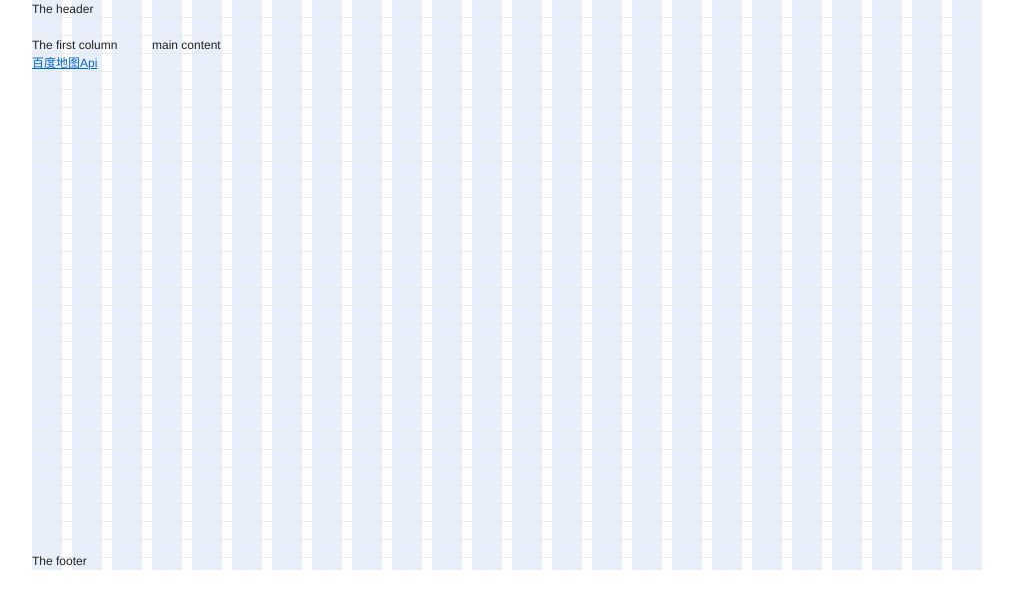
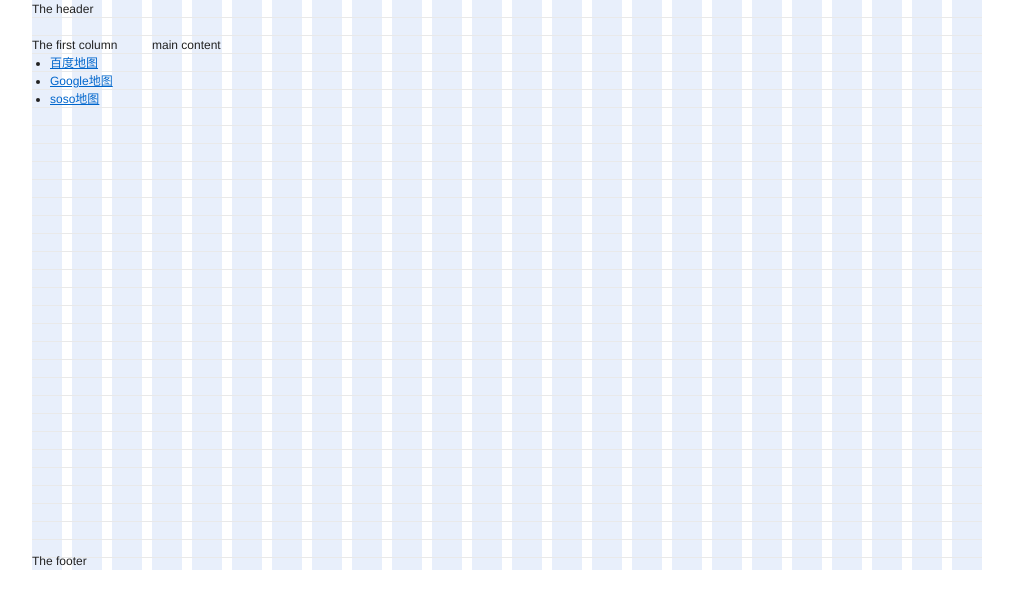
Before and after one commit to libiun/testxt, a plain HTML site: page index.html in a window 1280 px wide. Shown: the whole page, without its empty margins (133-1146 px from the left). Drawn offline with nearby package versions, Linux system fonts and the light colour scheme; some packages are replaced by stand-ins of ours.

Commit message:
three map api test

```diff
--- a/index.html
+++ b/index.html
@@ -11,6 +11,8 @@
 	<!-- javascript -->
 	<script src="https://ajax.googleapis.com/ajax/libs/jquery/1.7.2/jquery.min.js"></script>
 	<script type="text/javascript" src="http://api.map.baidu.com/api?v=1.3"></script>
+	<script type="text/javascript" src="https://maps.google.com/maps/api/js?sensor=false&language=zh"></script>
+	<script type="text/javascript" src="http://api.map.soso.com/v1.0/main.js"></script>
 	<script src="./js/main.js"></script>
 </head>
 <body>
@@ -22,7 +24,11 @@
 		<div class="span-3">
 			The first column
 			<br/>
-			<a href="#" onclick="baidu_map();return false;">百度地图Api</a>
+			<ul>
+				<li><a href="#" onclick="baidu_map();return false;">百度地图</a></li>
+				<li><a href="#" onclick="google_map();return false;">Google地图</a></li>
+				<li><a href="#" onclick="soso_map();return false;">soso地图</a></li>
+			</ul>
 		</div>
 		<div class="span-20 last">
 			main content
--- a/js/main.js
+++ b/js/main.js
@@ -15,3 +15,25 @@
 	map.setCurrentCity("北京");
 	map.addOverlay(marker);
 }
+
+function google_map(){
+	var latlng=new google.maps.LatLng(39.915, 116.404);
+	var myOptions={
+		zoom: 15,
+		center: latlng,
+		mapTypeId: google.maps.MapTypeId.ROADMAP
+	};
+
+	var map=new google.maps.Map(document.getElementById("map_canvas"), myOptions);
+}
+
+function soso_map(){
+	var latlng=new soso.maps.LatLng(39.915, 116.404);
+	var myOptions={
+		zoom: 10,
+		center: latlng,
+		mapTypeId: soso.maps.MapTypeId.ROADMAP
+	}
+
+	var map=new soso.maps.Map(document.getElementById("map_canvas"), myOptions);
+}
```
